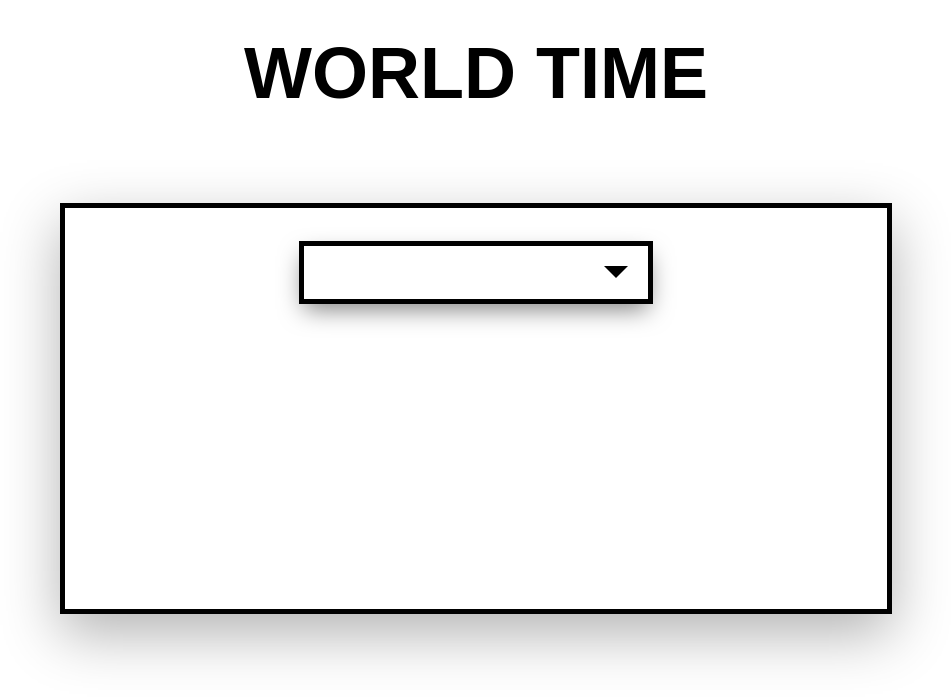
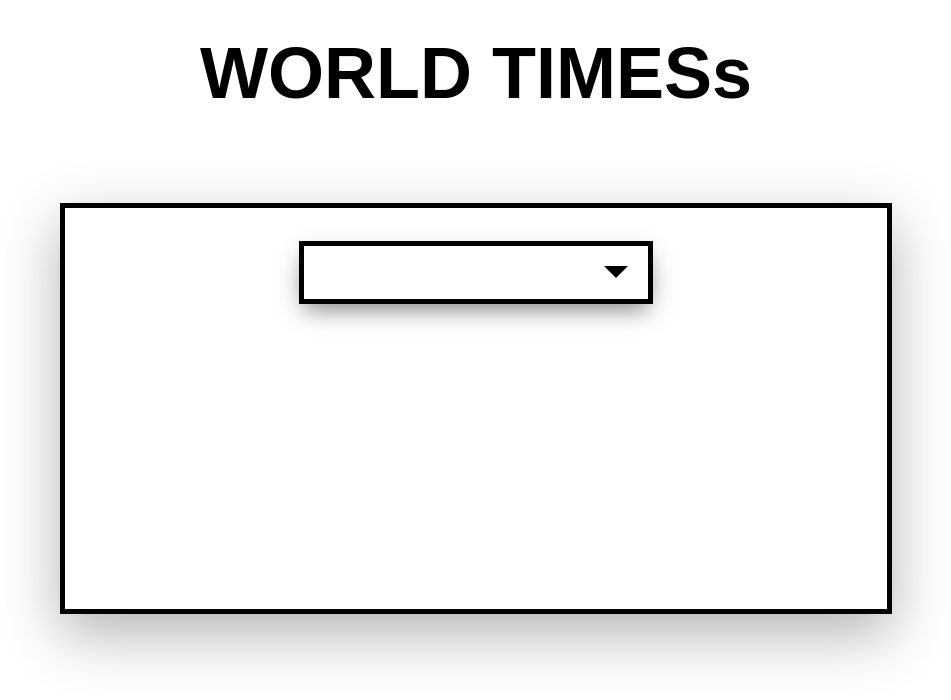
Before and after one commit to Manish20060829/Timezoneapp, a website built with Vite: page index.html in a window 1280 px wide. Shown: the whole page, without its empty margins (164-1115 px from the left). Built offline with nearby package versions, Linux system fonts and the light colour scheme; files whose address does not match are found by name.

Commit message:
New terminal

```diff
--- a/index.html
+++ b/index.html
@@ -8,7 +8,7 @@
     </head>
     <body>
 
-      <header>WORLD TIME</header>
+      <header>WORLD TIMESs</header>
 
       <div id = "container">
         <div class = "custom-select">
```
